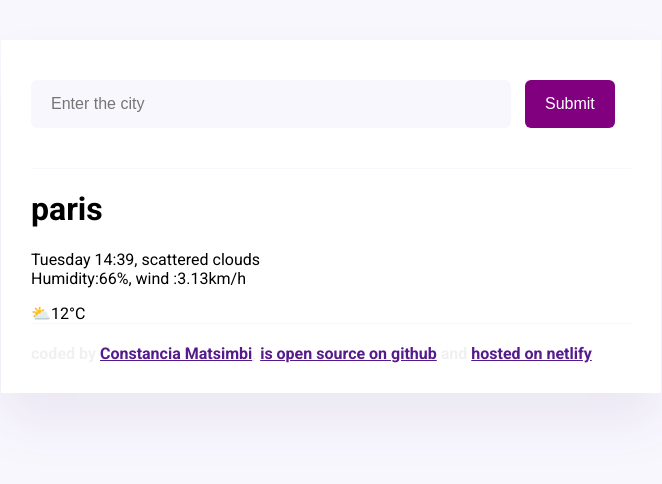
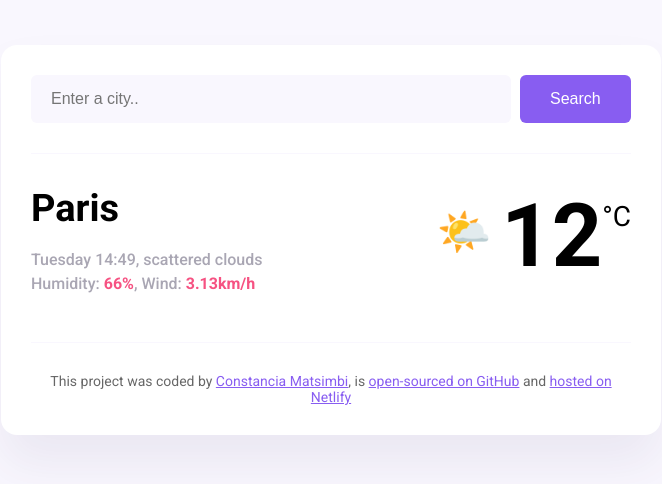
Before and after one commit to HappinessGR/metoe-app, a plain HTML site: page index.html in a window 1280 px wide. Shown: the whole page, without its empty margins (309-971 px from the left). Drawn offline with Linux system fonts and the light colour scheme; a web font is replaced by a local one.

Commit message:
updated index.html and style.css

```diff
--- a/index.html
+++ b/index.html
@@ -1,36 +1,60 @@
 <!DOCTYPE html>
 <html lang="en">
   <head>
-    <meta charset="UTF-8">
-    <meta name="viewport" content="width=device-width, initial-scale=1.0">
-    <title>WeatherApp</title>
-    <link rel="stylesheet" href="./src/styles.css">
-    <link rel="preconnect" href="https://fonts.googleapis.com">
-<link rel="preconnect" href="https://fonts.gstatic.com" crossorigin>
-<link href="https://fonts.googleapis.com/css2?family=Libre+Baskerville:ital,wght@0,400;0,700;1,400&family=Quicksand:wght@300..700&family=Roboto:ital,wght@0,100..900;1,100..900&family=Winky+Sans:ital,wght@0,300..900;1,300..900&display=swap" rel="stylesheet">
+    <meta charset="UTF-8" />
+    <meta name="viewport" content="width=device-width, initial-scale=1.0" />
+    <link rel="preconnect" href="https://fonts.googleapis.com" />
+    <link rel="preconnect" href="https://fonts.gstatic.com" crossorigin />
+    <link
+      href="https://fonts.googleapis.com/css2?family=Roboto:ital,wght@0,100;0,300;0,400;0,500;0,700;0,900;1,100;1,300;1,400;1,500;1,700;1,900&display=swap"
+      rel="stylesheet"
+    />
+    <link rel="stylesheet" href="src/styles.css" />
+    <title>Meteo App</title>
   </head>
   <body>
-    <div class="container">
+    <div class="weather-app">
       <header>
-        <form >
-            <input type="search" placeholder="Enter the city" required class="search-form-input">
-            <input type="submit" value="Submit" class="search-btn-input ">
+        <form class="search-form">
+          <input
+            type="search"
+            placeholder="Enter a city.."
+            required
+            class="search-form-input"
+          />
+          <input type="submit" value="Search" class="search-form-button" />
         </form>
       </header>
       <main>
-    <di>
-    <h1>paris</h1>
-    <p>Tuesday 14:39, scattered clouds<br>
-    Humidity:66%, wind :3.13km/h
+        <div class="weather-app-data">
+          <div>
+            <h1 class="weather-app-city">Paris</h1>
+            <p class="weather-app-details">
+              Tuesday 14:49, scattered clouds
+              <br />
+              Humidity: <strong>66%</strong>, Wind: <strong>3.13km/h</strong>
             </p>
-    </di>
-    <div>
-        ⛅12°C
+          </div>
+          <div class="weather-app-temperature-container">
+            <div class="weather-app-icon">🌤️</div>
+            <div class="weather-app-temperature">12</div>
+            <div class="weatehr-app-unit">°C</div>
+          </div>
         </div>
       </main>
-<footer>coded by <a href="">Constancia Matsimbi</a>, <a href="">is open source on github</a> and <a href="">hosted on netlify</a> </footer>
+
+      <footer>
+        This project was coded by
+        <a href="https://github.com/matthieua/" target="_blank"> Constancia Matsimbi</a>,
+        is
+        <a href="https://github.com/HappinessGR/metoe-app.git" target="_blank"
+          >open-sourced on GitHub</a
+        >
+        and
+        <a href="#" target="_blank"
+          >hosted on Netlify</a
+        >
+      </footer>
     </div>
-<script src="./src/index.js"></script>
   </body>
-
 </html>
--- a/src/styles.css
+++ b/src/styles.css
@@ -1,44 +1,95 @@
 body {
-    background-color: #F9F7FE;
+  background-color: #f9f7fe;
   font-family: "Roboto", sans-serif;
 }
 
-.container {
-    margin: 20px auto;
+a {
+  color: #885df1;
+}
+
+.weather-app {
+  background: white;
+  max-width: 600px;
+  margin: 45px auto;
+  box-shadow: 0 30px 50px rgba(65, 50, 100, 0.08);
+  border-radius: 16px;
   padding: 30px;
-    background-color: white;
-    max-width: 600px;
-    margin: 40px auto;
-    box-shadow: 0 30px 50px rgba(65, 50,100,0.08 );
+}
+
+header {
+  border-bottom: 1px solid #f9f7fe;
+  padding: 0 0 30px 0;
 }
 
 .search-form-input {
-    background-color: #F9F7FE;
+  background-color: #f9f7fe;
   border: none;
   border-radius: 6px;
+  width: 80%;
+  font-size: 16px;
   padding: 15px 20px;
-    font-size: 16px;
-    width: 80%;
-
 }
 
-.search-btn-input {
-    background-color: purple;
+.search-form-button {
+  background: #885df1;
+  padding: 15px 30px;
   border: none;
+  font-size: 16px;
+  margin-left: 5px;
   border-radius: 6px;
-    padding: 15px 20px;
-    margin: 10px;
-    font-size: 16px;
   color: white;
 }
-header{
-    border-bottom: 1px solid  #f9f7fe;
-    padding: 0 0 30px 0;
+
+main {
+  padding: 30px 0;
 }
-footer{
+
+.weather-app-data {
+  display: flex;
+  justify-content: space-between;
+}
+
+.weather-app-city {
+  margin: 0;
+  font-size: 38px;
+  line-height: 48px;
+}
+
+.weather-app-details {
+  font-size: 16px;
+  color: rgba(39, 33, 66, 0.4);
+  line-height: 24px;
+  font-weight: 500;
+}
+
+.weather-app-details strong {
+  color: #f65282;
+}
+
+.weather-app-temperature-container {
+  display: flex;
+}
+
+.weather-app-icon {
+  font-size: 44px;
+  margin-top: 22px;
+}
+
+.weather-app-temperature {
+  font-size: 88px;
+  margin-left: 10px;
+  font-weight: bold;
+}
+
+.weatehr-app-unit {
+  margin-top: 16px;
+  font-size: 28px;
+}
+
+footer {
   border-top: 1px solid #f9f7fe;
-    padding: 20px 0 0 0;
-    font-size: 16px;
-    font-weight: bold;
-    color: rgba(0,0 ,0, 0.06);
+  padding: 30px 0 0 0;
+  text-align: center;
+  font-size: 14px;
+  color: rgba(0, 0, 0, 0.6);
 }
```
Lines whose indentation alone changed are shown as unchanged.
